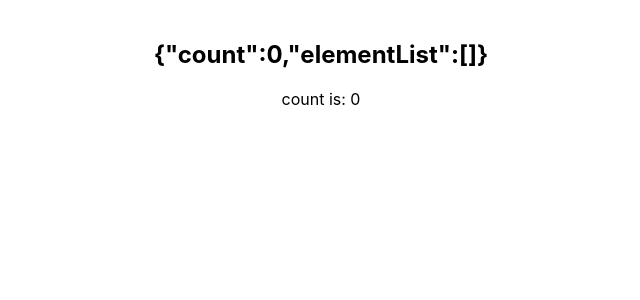
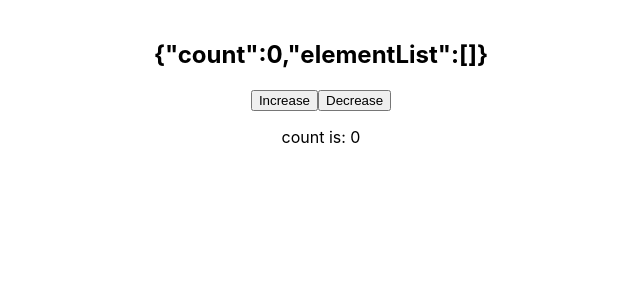
Before and after one commit to yasis12/redux-intro, a React (Create React App) app: page / in a window 1280 px wide. Shown: the top 300 px of the page, without its empty margins (319-959 px from the left). Built offline with nearby package versions, Linux system fonts and the light colour scheme.

Commit message:
learned about dispatch

```diff
--- a/package.json
+++ b/package.json
@@ -11,6 +11,7 @@
     "react-redux": "^7.2.9",
     "react-scripts": "5.0.1",
     "redux": "^4.2.1",
+    "redux-logger": "^3.0.6",
     "web-vitals": "^2.1.4"
   },
   "scripts": {
--- a/src/App.js
+++ b/src/App.js
@@ -1,13 +1,16 @@
 import logo from './logo.svg';
 import './App.css';
 //redux
-import { useSelector } from 'react-redux';
+import { useSelector, useDispatch } from 'react-redux';
 
 function App() {
 
   //useSelector accepts a function that tells it what part of the store you want
   //here we return a whole store
   const reduxStore = useSelector(store => store)
+
+  //"dispatch" is how we talk to redux from react
+  const dispatch = useDispatch();
 
   //we want one thing
   const count = useSelector(store => store.count)
@@ -16,6 +19,12 @@ function App() {
     <div className="App">
       <br></br>
       <h2>{JSON.stringify(reduxStore)}</h2>
+
+      {/* dispatching an action when the button is clicked */}
+      <button onClick={() => dispatch({ type: 'INCREASE'})}>Increase</button>
+      <button onClick={() => dispatch({ type: 'DECREASE'})}>Decrease</button>
+
+      {/* Rendering the count from our Store */}
       <p>count is: {count}</p>
 
     </div>
--- a/src/index.js
+++ b/src/index.js
@@ -11,14 +11,26 @@ import {Provider} from 'react-redux'
 
 // old way let [count, setCount] = useState(0);
 //reducer
+
 const count = (state = 0, action) => {
   console.log('hi i\'m a reducer in count');
+  // it is a dev standard to have the type in all CAPS
+  if (action.type === 'INCREASE') {
+    console.log('you clicked increase');
+    // The next value of 'reduxStore.count' will be 1 more than previous value
+    return state + 1
+  } else if (action.type === 'DECREASE') {
+    // The next value of 'reduxStore.count' will be 1 less than previous value
+    return state - 1
+  }
+  //if action.type is anything else, just return the last known state
   return state
 };
 
 // New reducer
 const elementList = (state = [], action) => {
   console.log('hi i\'m a reducer in element list');
+
   return state
 };
 
@@ -34,8 +46,6 @@ const storeInstance = createStore(
 
 );
 
-
-
 const root = ReactDOM.createRoot(document.getElementById('root'));
 root.render(
   <React.StrictMode>
```
Also changed, not shown: 1 other file (tests, documents, lock files or other folders).
